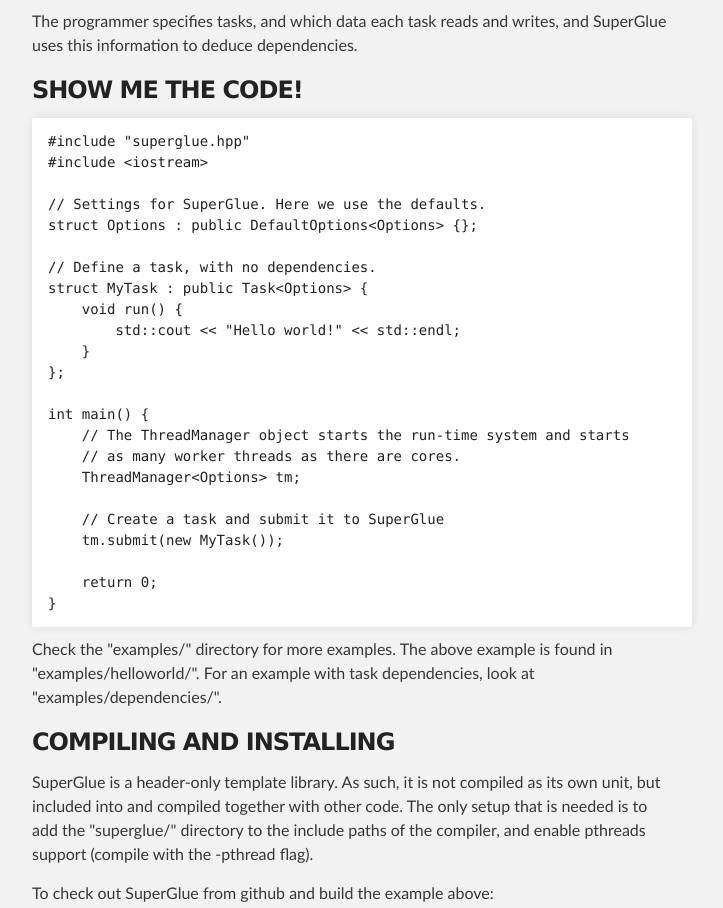
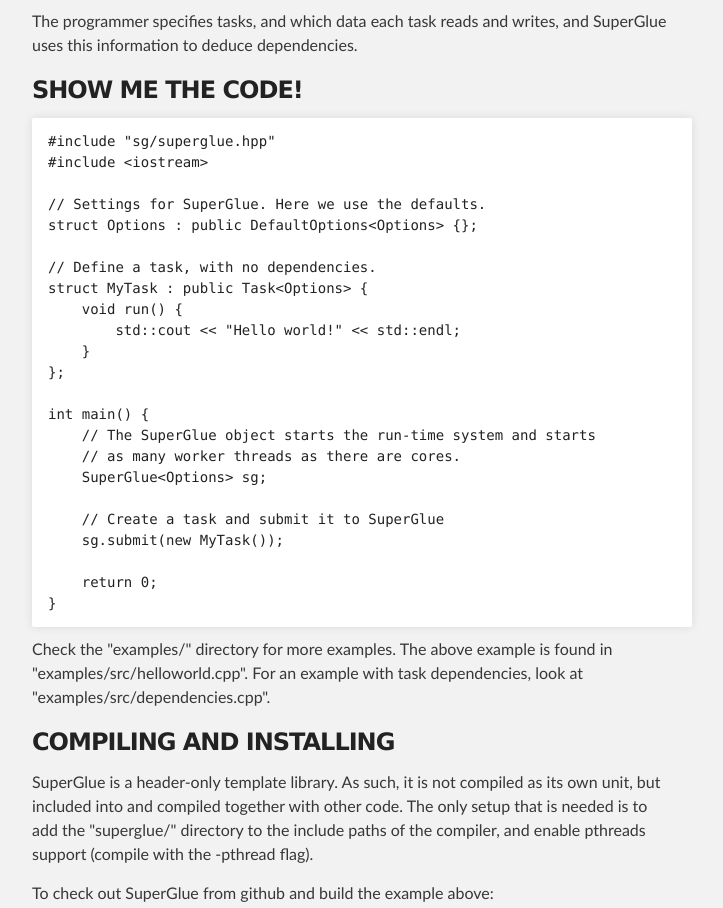
Before and after one commit to tillenius/superglue, a plain HTML site: page index.html in a window 1280 px wide. Shown: the part 360-1268 px from the top of the page, without its empty margins (288-1011 px from the left). Drawn offline with Linux system fonts and the light colour scheme.

Commit message:
Updated to current interface.

```diff
--- a/index.html
+++ b/index.html
@@ -41,7 +41,7 @@ and SuperGlue uses this information to deduce dependencies.</p>
 
 <h3>SHOW ME THE CODE!</h3>
 
-<pre><code>#include "superglue.hpp"
+<pre><code>#include "sg/superglue.hpp"
 #include &lt;iostream&gt;
 
 // Settings for SuperGlue. Here we use the defaults.
@@ -55,20 +55,20 @@ struct MyTask : public Task&lt;Options&gt; {
 };
 
 int main() {
-    // The ThreadManager object starts the run-time system and starts
+    // The SuperGlue object starts the run-time system and starts
     // as many worker threads as there are cores.
-    ThreadManager&lt;Options&gt; tm;
+    SuperGlue&lt;Options&gt; sg;
 
     // Create a task and submit it to SuperGlue
-    tm.submit(new MyTask());
+    sg.submit(new MyTask());
 
     return 0;
 }
 </code></pre>
 
 <p>Check the "examples/" directory for more examples. The above example is found
-in "examples/helloworld/". For an example with task dependencies, look at
-"examples/dependencies/".</p>
+in "examples/src/helloworld.cpp". For an example with task dependencies, look at
+"examples/src/dependencies.cpp".</p>
 
 <h3>COMPILING AND INSTALLING</h3>
 
```
